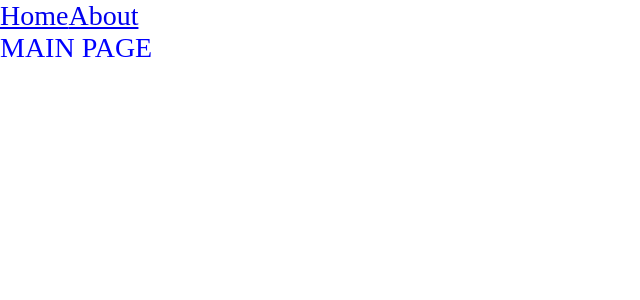
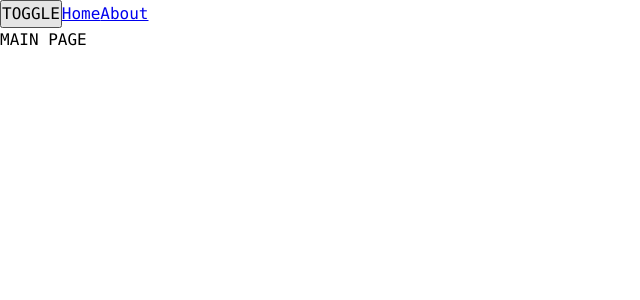
Before and after one commit to alyonagerasimova/news-project, a React app: page / in a window 1280 px wide. Shown: the top 300 px of the page, without its empty margins (0-640 px from the left). Built offline with nearby package versions, Linux system fonts and the light colour scheme.

Commit message:
themes and global styles

```diff
--- a/src/App.tsx
+++ b/src/App.tsx
@@ -1,12 +1,17 @@
 import React, {Suspense} from 'react';
-import "./index.scss";
 import {Link, Route, Routes} from "react-router-dom";
 import {MainPageAsync} from "./pages/main/MainPage.async";
 import {AboutPageAsync} from "./pages/about/AboutPage.async";
+import {useTheme} from "./theme/useTheme";
+import "./styles/index.scss";
 
 const App = () => {
+    const {theme, toggleTheme} = useTheme();
+
     return (
-        <div className="app">
+        <div className={`app ${theme}`}>
+            <button onClick={toggleTheme}>TOGGLE</button>
+
             <Link to="/">Home</Link>
             <Link to="/about">About</Link>
             <Suspense fallback={<div>Loading...</div>}>
--- a/src/index.scss
+++ /dev/null
@@ -1,10 +0,0 @@
-*{
-  margin: 0;
-  padding: 0;
-  box-sizing: border-box;
-}
-
-.app{
-  font-size: 28px;
-  color: blue;
-}
--- /dev/null
+++ b/src/styles/index.scss
@@ -0,0 +1,19 @@
+@import "reset";
+@import "variables/global";
+@import "themes/dark";
+@import "themes/light";
+
+*{
+  margin: 0;
+  padding: 0;
+  box-sizing: border-box;
+}
+
+.app{
+  font: var(--font-m);
+
+  background-color: var(--bg-color);
+  color: var(--primary-color);
+
+  min-height: 100vh;
+}
--- /dev/null
+++ b/src/styles/reset.scss
@@ -0,0 +1,14 @@
+* {
+  margin: 0;
+  padding: 0;
+  box-sizing: border-box;
+}
+
+input,
+button,
+textarea,
+select {
+  margin: 0;
+
+  font: inherit;
+}
--- /dev/null
+++ b/src/styles/themes/dark.scss
@@ -0,0 +1,6 @@
+.app.dark{
+  --bg-color: #000817;
+
+  --primary-color: #03c706;
+  --secondary-color: #44ff5d
+}
--- /dev/null
+++ b/src/styles/themes/light.scss
@@ -0,0 +1,6 @@
+.app.light{
+  --bg-color: #eaeaea;
+
+  --primary-color: #be6c00;
+  --secondary-color: #da800b
+}
--- /dev/null
+++ b/src/styles/variables/global.scss
@@ -0,0 +1,12 @@
+:root{
+
+  --font-family-main: Consolas, "Times New Roman", serif;
+
+  --font-size-m: 16px;
+  --font-line-m: 24px;
+  --font-m: var(--font-size-m) / var(--font-line-m) var(--font-family-main);
+
+  --font-size-l: 24px;
+  --font-line-l: 32px;
+  --font-l: var(--font-size-l) / var(--font-line-l) var(--font-family-main);
+}
--- /dev/null
+++ b/src/theme/ThemeContext.ts
@@ -0,0 +1,13 @@
+import {createContext} from "react";
+
+export enum Theme {
+    DARK = 'dark',
+    LIGHT = 'light'
+}
+export interface ThemeContextProps {
+    theme?: Theme,
+    setTheme?: (theme: Theme) => void
+}
+export const ThemeContext = createContext<ThemeContextProps>({});
+
+export const LOCAL_STORAGE_THEME_KEY = "theme"
--- /dev/null
+++ b/src/theme/useTheme.ts
@@ -0,0 +1,20 @@
+import React, {useContext} from 'react';
+import {LOCAL_STORAGE_THEME_KEY, Theme, ThemeContext} from "./ThemeContext";
+
+interface UseThemeResult{
+    theme: Theme,
+    toggleTheme: () => void
+}
+export function useTheme(): UseThemeResult{
+    const {theme, setTheme} = useContext(ThemeContext);
+    const toggleTheme = () => {
+        const newTheme = theme === Theme.DARK ? Theme.LIGHT : Theme.DARK;
+        setTheme(newTheme);
+        localStorage.setItem(LOCAL_STORAGE_THEME_KEY, newTheme);
+    }
+
+    return {
+        theme,
+        toggleTheme
+    }
+}
```
Also changed, not shown: src/theme/ThemeProvider.tsx (added, +21 -0 lines), 1 other file (tests, documents, lock files or other folders).
